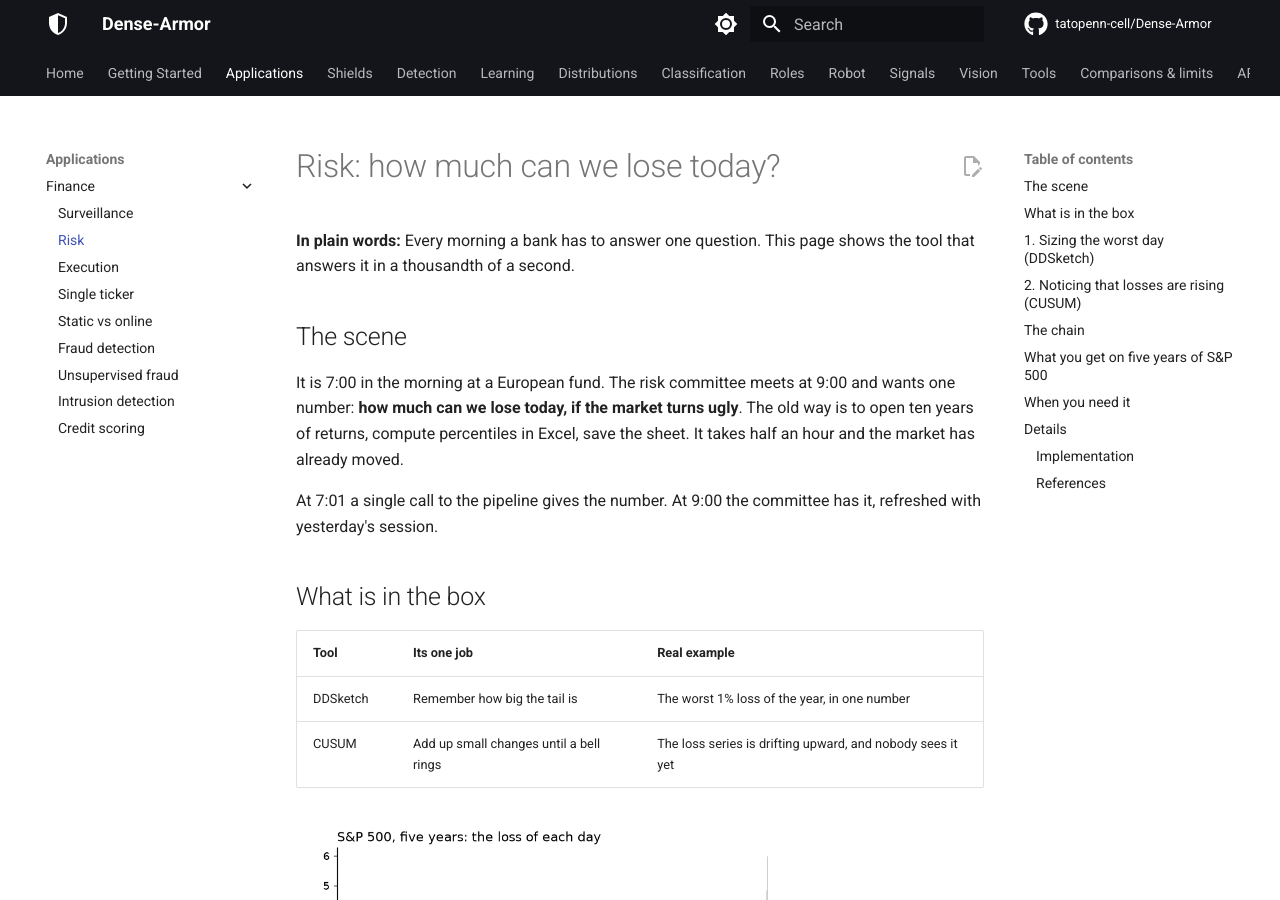
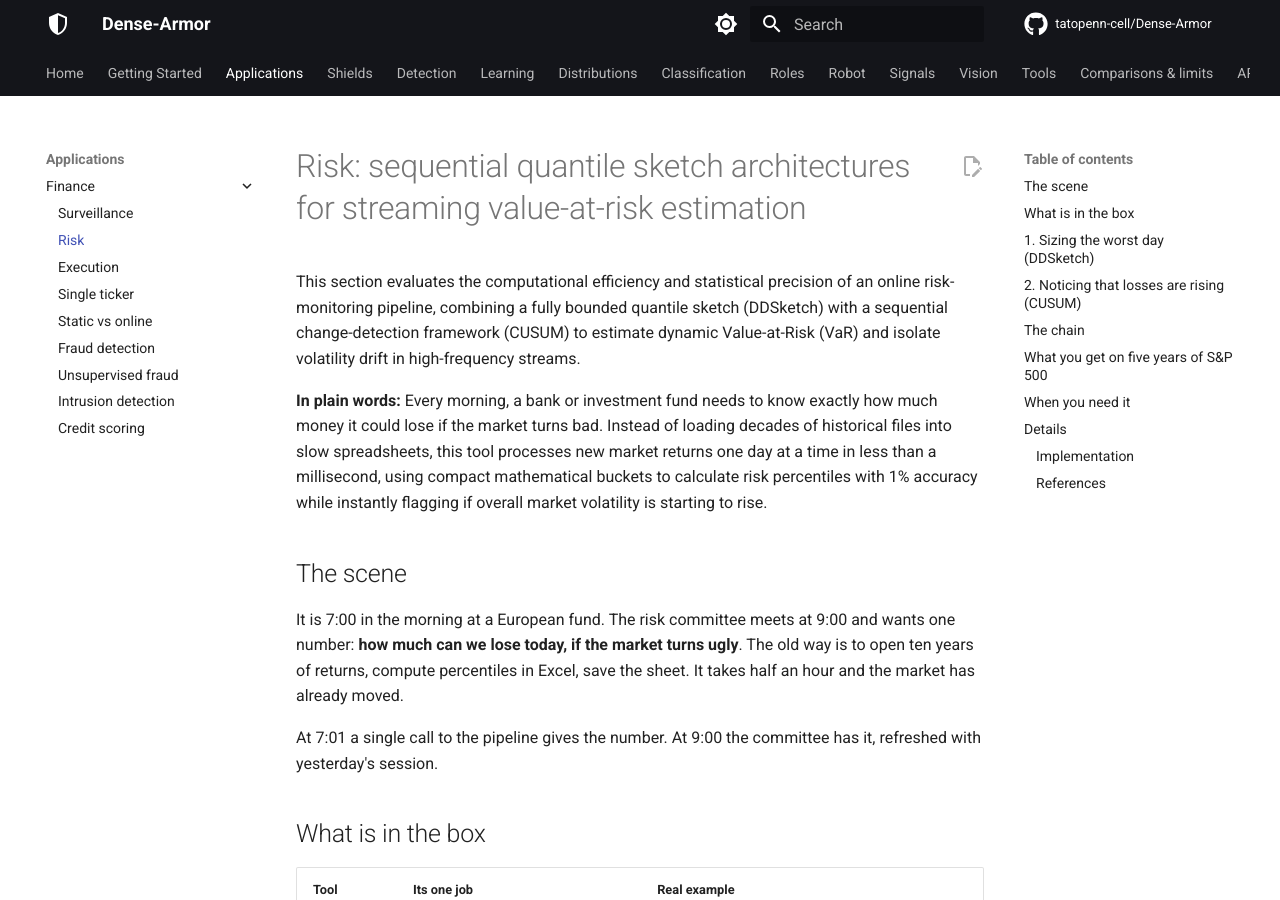
Before and after one commit to tatopenn-cell/Dense-Armor, an MkDocs documentation site: the page built from docs/finance/risk.md, in a window 1280 px wide and 900 px high. Built offline with MkDocs 1.6.1 and Material for MkDocs 9.7.7, drawn with Linux system fonts in a browser that asks for light colours; comment, search, counter and statistics services are not loaded.

Commit message:
Revise risk.md for streaming VaR estimation details
This section discusses a risk-monitoring pipeline that utilizes a quantile sketch and change-detection framework for dynamic Value-at-Risk estimation, highlighting its efficiency and precision.

```diff
--- a/docs/finance/risk.md
+++ b/docs/finance/risk.md
@@ -1,6 +1,8 @@
-# Risk: how much can we lose today?
+# Risk: sequential quantile sketch architectures for streaming value-at-risk estimation
 
-**In plain words:** Every morning a bank has to answer one question. This page shows the tool that answers it in a thousandth of a second.
+This section evaluates the computational efficiency and statistical precision of an online risk-monitoring pipeline, combining a fully bounded quantile sketch (DDSketch) with a sequential change-detection framework (CUSUM) to estimate dynamic Value-at-Risk (VaR) and isolate volatility drift in high-frequency streams.
+
+**In plain words:** Every morning, a bank or investment fund needs to know exactly how much money it could lose if the market turns bad. Instead of loading decades of historical files into slow spreadsheets, this tool processes new market returns one day at a time in less than a millisecond, using compact mathematical buckets to calculate risk percentiles with 1% accuracy while instantly flagging if overall market volatility is starting to rise.
 
 ## The scene
 
```
